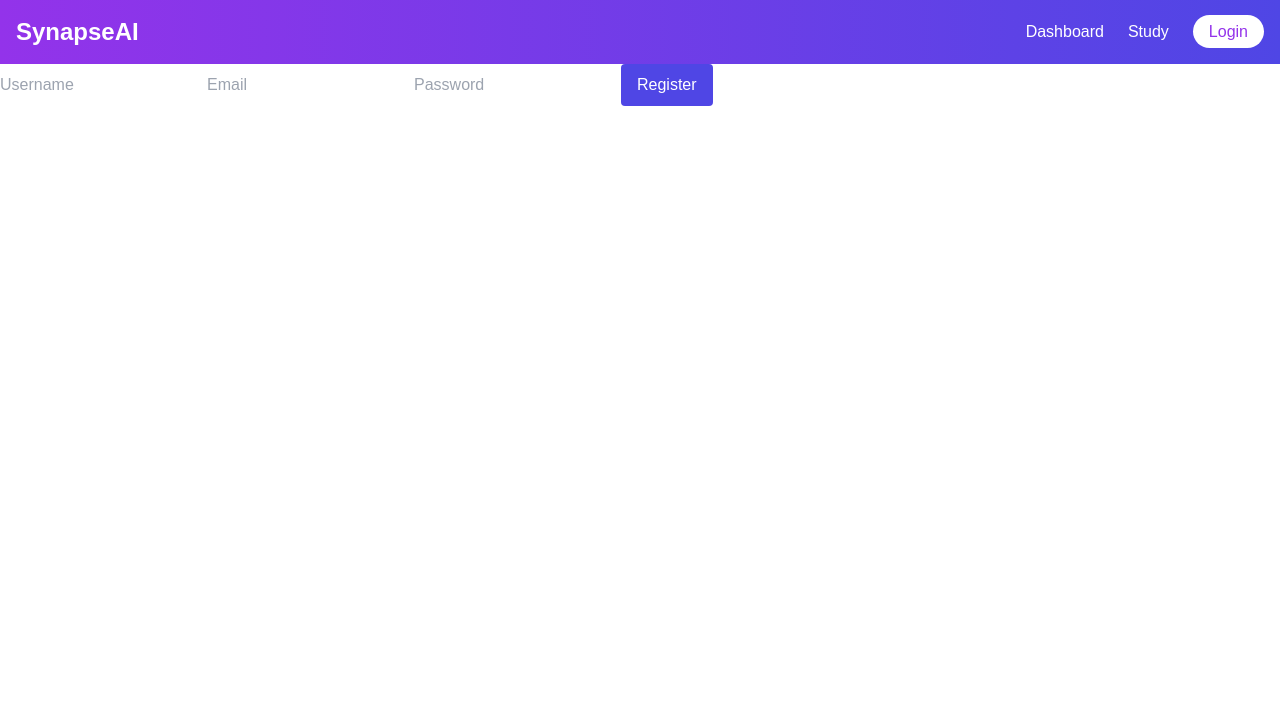
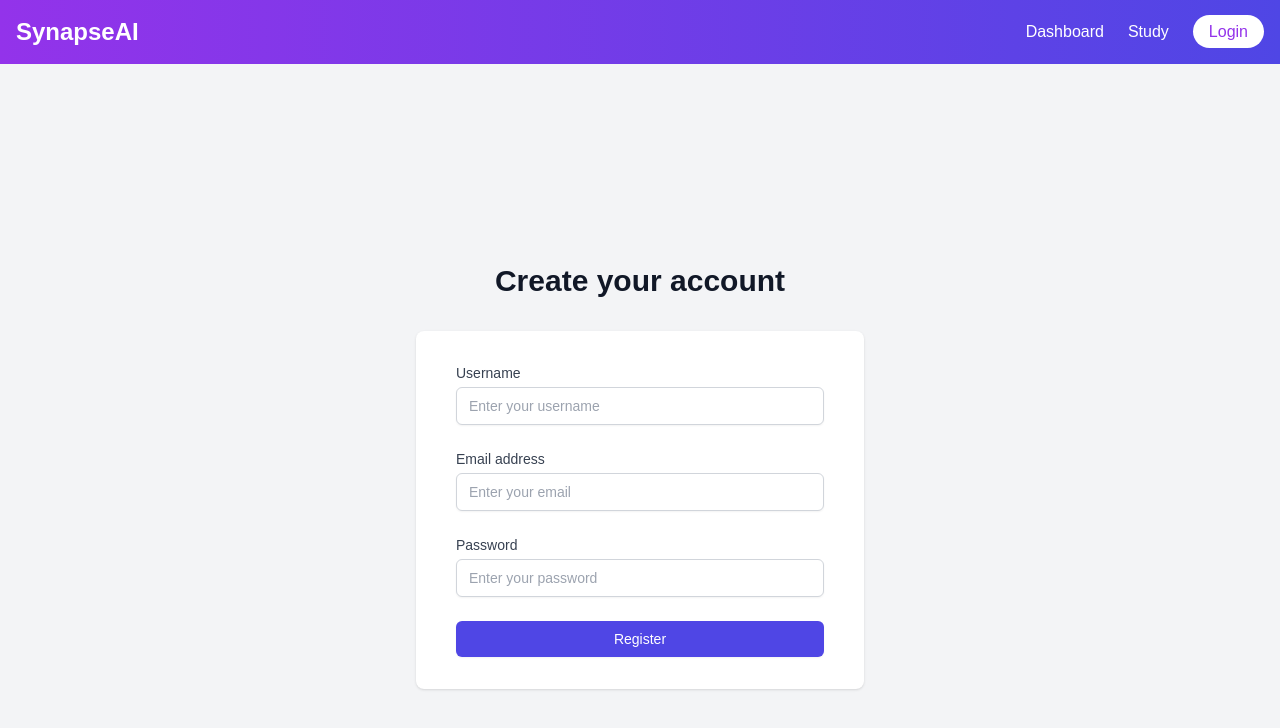
Before and after one commit to aryanc1027/SynapseAI, a React (Create React App) app in the folder frontend/: page /register in a window 1280 px wide. Shown: the top 728 px of the page. Built offline with nearby package versions, Linux system fonts and the light colour scheme; no server answers.

Commit message:
registeratiopn page look

```diff
--- a/frontend/src/pages/Register.js
+++ b/frontend/src/pages/Register.js
@@ -18,36 +18,94 @@
       await register(userData);
       navigate('/dashboard');
     } catch (err) {
-      setError('Registration failed');
+      setError('Registration failed. Please try again.');
     }
   };
 
   return (
-    <form onSubmit={handleSubmit}>
-      {error && <div className="error">{error}</div>}
+    <div className="min-h-screen bg-gray-100 flex flex-col justify-center py-12 sm:px-6 lg:px-8">
+      <div className="sm:mx-auto sm:w-full sm:max-w-md">
+        <h2 className="mt-6 text-center text-3xl font-extrabold text-gray-900">
+          Create your account
+        </h2>
+      </div>
+
+      <div className="mt-8 sm:mx-auto sm:w-full sm:max-w-md">
+        <div className="bg-white py-8 px-4 shadow sm:rounded-lg sm:px-10">
+          <form className="space-y-6" onSubmit={handleSubmit}>
+            {error && (
+              <div className="bg-red-100 border border-red-400 text-red-700 px-4 py-3 rounded relative" role="alert">
+                <span className="block sm:inline">{error}</span>
+              </div>
+            )}
+            <div>
+              <label htmlFor="username" className="block text-sm font-medium text-gray-700">
+                Username
+              </label>
+              <div className="mt-1">
                 <input
+                  id="username"
+                  name="username"
                   type="text"
-        value={userData.username} // Update here
-        onChange={(e) => setUserData({...userData, username: e.target.value})} // Update here
-        placeholder="Username"
                   required
+                  className="appearance-none block w-full px-3 py-2 border border-gray-300 rounded-md shadow-sm placeholder-gray-400 focus:outline-none focus:ring-indigo-500 focus:border-indigo-500 sm:text-sm"
+                  value={userData.username}
+                  onChange={(e) => setUserData({...userData, username: e.target.value})}
+                  placeholder="Enter your username"
                 />
+              </div>
+            </div>
+
+            <div>
+              <label htmlFor="email" className="block text-sm font-medium text-gray-700">
+                Email address
+              </label>
+              <div className="mt-1">
                 <input
+                  id="email"
+                  name="email"
                   type="email"
+                  autoComplete="email"
+                  required
+                  className="appearance-none block w-full px-3 py-2 border border-gray-300 rounded-md shadow-sm placeholder-gray-400 focus:outline-none focus:ring-indigo-500 focus:border-indigo-500 sm:text-sm"
                   value={userData.email}
                   onChange={(e) => setUserData({...userData, email: e.target.value})}
-        placeholder="Email"
+                  placeholder="Enter your email"
+                />
+              </div>
+            </div>
+
+            <div>
+              <label htmlFor="password" className="block text-sm font-medium text-gray-700">
+                Password
+              </label>
+              <div className="mt-1">
+                <input
+                  id="password"
+                  name="password"
+                  type="password"
+                  autoComplete="new-password"
                   required
-      />
-      <input
-        type="password"
+                  className="appearance-none block w-full px-3 py-2 border border-gray-300 rounded-md shadow-sm placeholder-gray-400 focus:outline-none focus:ring-indigo-500 focus:border-indigo-500 sm:text-sm"
                   value={userData.password}
                   onChange={(e) => setUserData({...userData, password: e.target.value})}
-        placeholder="Password"
-        required
+                  placeholder="Enter your password"
                 />
-      <button type="submit">Register</button>
+              </div>
+            </div>
+
+            <div>
+              <button
+                type="submit"
+                className="w-full flex justify-center py-2 px-4 border border-transparent rounded-md shadow-sm text-sm font-medium text-white bg-indigo-600 hover:bg-indigo-700 focus:outline-none focus:ring-2 focus:ring-offset-2 focus:ring-indigo-500"
+              >
+                Register
+              </button>
+            </div>
           </form>
+        </div>
+      </div>
+    </div>
   );
 }
 
```
Lines whose indentation alone changed are shown as unchanged.
